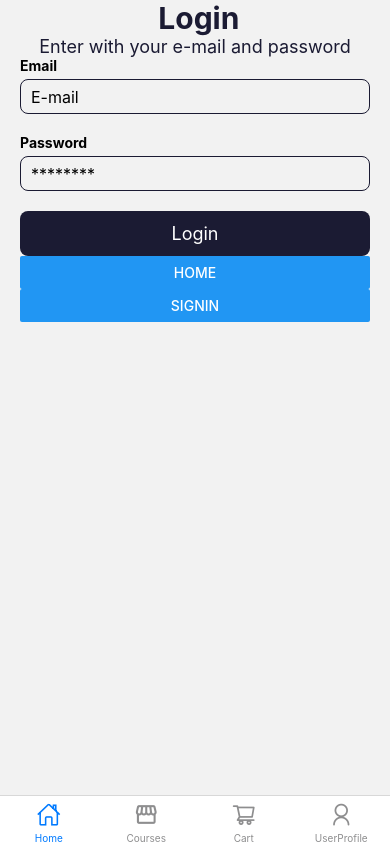
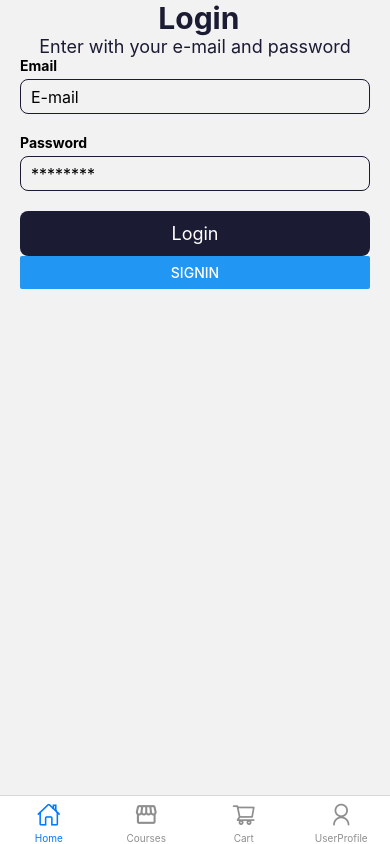
Before and after one commit to tiagofredk/U-Learning, a React Native app: screen /Login in a window 390 px wide. Built offline with nearby package versions, Linux system fonts and the light colour scheme; no server answers.

Commit message:
fix navigation double name issue

```diff
--- a/src/components/Login/Login.js
+++ b/src/components/Login/Login.js
@@ -71,7 +71,7 @@ const Login = () => {
         if (res.data) {
           setUserInfo({ email: '', password: '' });
           setIsLogedIn(true);
-          navigation.navigate("Home");
+          navigation.navigate("HomeStack");
         }
 
       } catch (error) {
@@ -106,7 +106,7 @@ const Login = () => {
         />
         <FormSubmitButton onPress={submitForm} title='Login' />
 
-        <Button onPress={() => navigation.navigate("Home")} title="Home" />
+        {/* <Button onPress={() => navigation.navigate("Home")} title="Home" /> */}
         <Button onPress={() => navigation.navigate("Signin")} title="Signin" />
 
       </SafeAreaView>
--- a/src/components/navigation/StackNavigator.js
+++ b/src/components/navigation/StackNavigator.js
@@ -12,7 +12,7 @@ const HomeStack = () => {
   return (
     <Stack.Navigator screenOptions={{ headerShown: false }}>
 
-      <Stack.Screen name="Home" component={MainPage} />
+      <Stack.Screen name="HomeStack" component={MainPage} />
       <Stack.Screen name="Login" component={Login} />
       <Stack.Screen name="Signin" component={Signin}/>
       {/* <Stack.Screen name="Impressum" component={Impressum}/> */}
```
